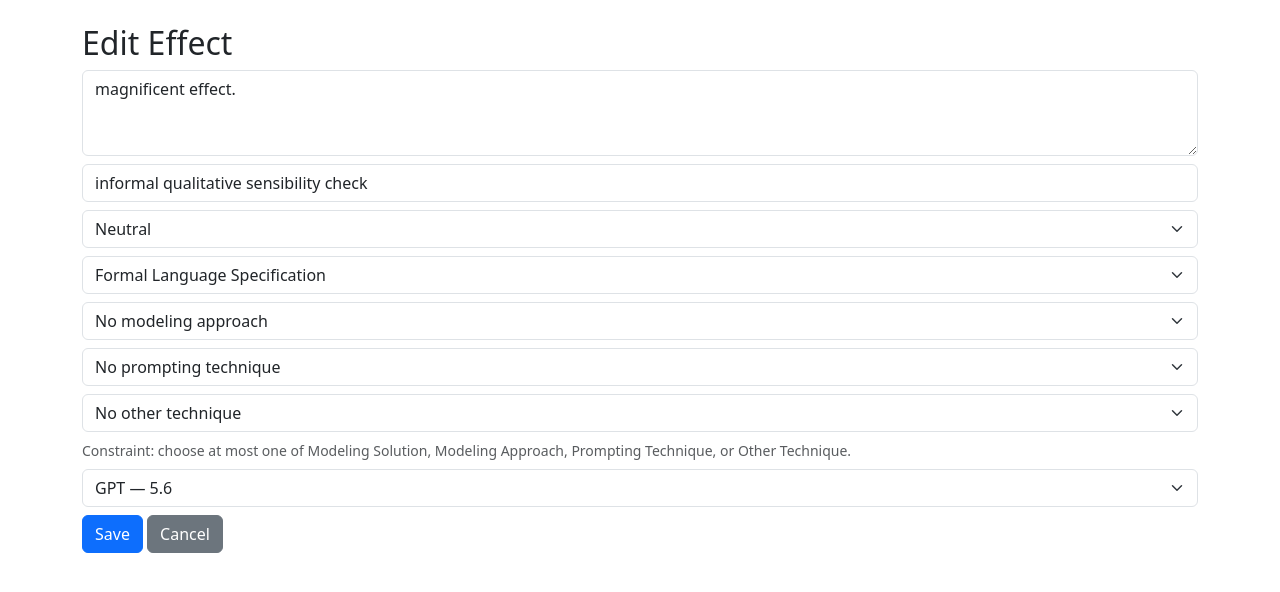
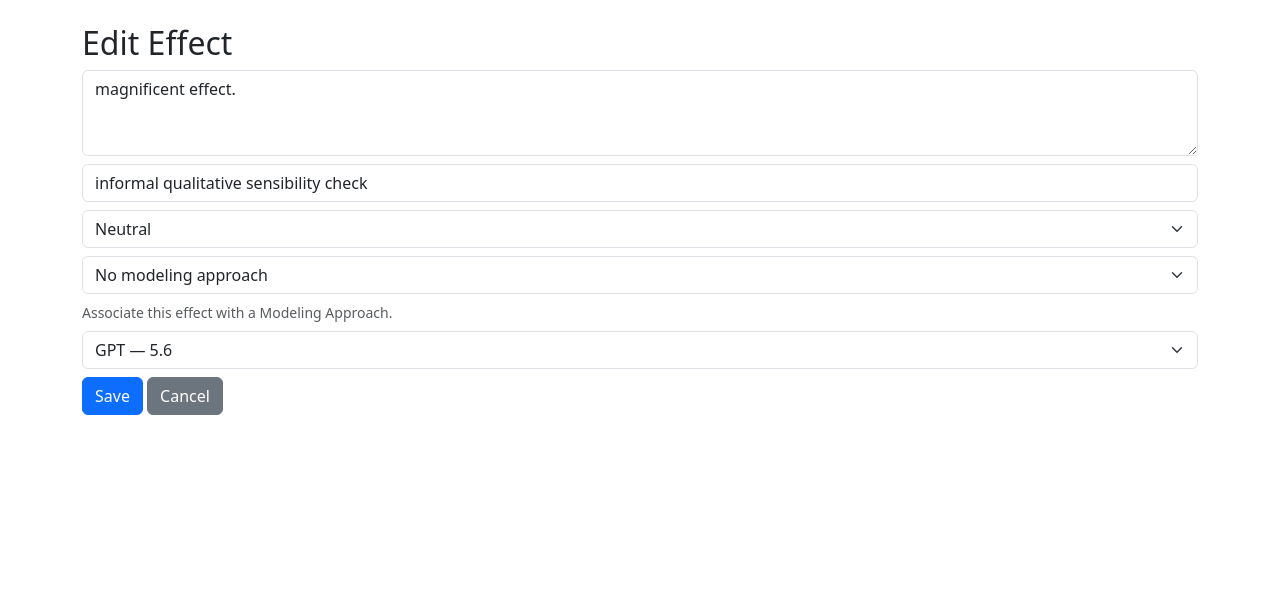
Before and after one commit to sybrendekinderen-afk/aap-alternative-modeling-app, a Flask app: page /edit_effect/1 in a window 1280 px wide. Shown: the top 592 px of the page. Run offline with Flask 3, Linux system fonts and the light colour scheme; some libraries are stand-ins or nearby versions.

Commit message:
effect only tied to approach now

```diff
--- a/app.py
+++ b/app.py
@@ -481,14 +481,11 @@ def load_data():
         valid_problem_ids = {p.get("id") for p in store.get("modeling_problems", [])}
         valid_task_ids = {task.get("id") for task in store.get("modeling_tasks", [])}
         for effect in store.get("effects", []):
-            if effect.get("solution_id") not in valid_solution_ids:
-                effect["solution_id"] = None
+            effect["solution_id"] = None
+            effect["prompting_technique_id"] = None
+            effect["other_technique_id"] = None
             if effect.get("modeling_approach_id") not in valid_modeling_approach_ids:
                 effect["modeling_approach_id"] = None
-            if effect.get("prompting_technique_id") not in valid_prompting_ids:
-                effect["prompting_technique_id"] = None
-            if effect.get("other_technique_id") not in valid_other_ids:
-                effect["other_technique_id"] = None
             if effect.get("underlying_llm_id") not in valid_underlying_llm_ids:
                 effect["underlying_llm_id"] = None
             enforce_effect_binding_precedence(effect)
@@ -773,30 +770,12 @@ def normalize_effect_record(effect):
     except (TypeError, ValueError):
         effect_id = 0
 
-    solution_id = effect.get("solution_id")
-    try:
-        solution_id = int(solution_id)
-    except (TypeError, ValueError):
-        solution_id = None
-
     modeling_approach_id = effect.get("modeling_approach_id")
     try:
         modeling_approach_id = int(modeling_approach_id)
     except (TypeError, ValueError):
         modeling_approach_id = None
 
-    prompting_technique_id = effect.get("prompting_technique_id")
-    try:
-        prompting_technique_id = int(prompting_technique_id)
-    except (TypeError, ValueError):
-        prompting_technique_id = None
-
-    other_technique_id = effect.get("other_technique_id")
-    try:
-        other_technique_id = int(other_technique_id)
-    except (TypeError, ValueError):
-        other_technique_id = None
-
     underlying_llm_id = effect.get("underlying_llm_id")
     try:
         underlying_llm_id = int(underlying_llm_id)
@@ -811,10 +790,10 @@ def normalize_effect_record(effect):
         "id": effect_id,
         "description": str(effect.get("description", "") or "").strip(),
         "evidence_rigor": str(effect.get("evidence_rigor", "") or "").strip(),
-        "solution_id": solution_id,
+        "solution_id": None,
         "modeling_approach_id": modeling_approach_id,
-        "prompting_technique_id": prompting_technique_id,
-        "other_technique_id": other_technique_id,
+        "prompting_technique_id": None,
+        "other_technique_id": None,
         "underlying_llm_id": underlying_llm_id,
         "effect_polarity": effect_polarity,
     }
@@ -829,31 +808,13 @@ def has_exclusive_effect_binding(solution_id, modeling_approach_id, prompting_te
 
 
 def enforce_effect_binding_precedence(effect):
-    solution_id = effect.get("solution_id")
+    effect["solution_id"] = None
+    effect["prompting_technique_id"] = None
+    effect["other_technique_id"] = None
     modeling_approach_id = effect.get("modeling_approach_id")
-    prompting_technique_id = effect.get("prompting_technique_id")
-    other_technique_id = effect.get("other_technique_id")
-
-    if has_exclusive_effect_binding(solution_id, modeling_approach_id, prompting_technique_id, other_technique_id):
+
+    if has_exclusive_effect_binding(None, modeling_approach_id, None, None):
         return
-
-    # Keep only one selected binding in precedence order.
-    if solution_id is not None:
-        effect["modeling_approach_id"] = None
-        effect["prompting_technique_id"] = None
-        effect["other_technique_id"] = None
-    elif modeling_approach_id is not None:
-        effect["solution_id"] = None
-        effect["prompting_technique_id"] = None
-        effect["other_technique_id"] = None
-    elif prompting_technique_id is not None:
-        effect["solution_id"] = None
-        effect["modeling_approach_id"] = None
-        effect["other_technique_id"] = None
-    else:
-        effect["solution_id"] = None
-        effect["modeling_approach_id"] = None
-        effect["prompting_technique_id"] = None
 
 
 def normalize_underlying_llm_record(llm):
@@ -881,22 +842,16 @@ def get_solution_source_lookup(solutions, sources):
 
 
 def get_source_solution_lookup(solutions, sources):
-    solution_lookup = {solution["id"]: solution for solution in solutions}
-    lookup = {}
-    for source in sources:
-        linked_solutions = []
-        source_id = source.get("id")
-        for solution in solutions:
-            if source_id == solution.get("source_id"):
-                resolved = solution_lookup.get(solution.get("id"))
-                if resolved:
-                    linked_solutions.append(resolved)
-        lookup[source_id] = linked_solutions
+    lookup = {source.get("id"): [] for source in sources}
+    for solution in solutions:
+        source_id = solution.get("source_id")
+        if source_id in lookup:
+            lookup[source_id].append(solution)
     return lookup
 
 
 def get_solution_model_type_lookup(solutions, modeling_approaches, modeling_tasks):
-    task_lookup = {task["id"]: task for task in modeling_tasks}
+    task_lookup = {task.get("id"): task for task in modeling_tasks}
     approach_lookup = {approach.get("id"): approach for approach in modeling_approaches}
     lookup = {}
     for solution in solutions:
@@ -912,13 +867,7 @@ def get_solution_model_type_lookup(solutions, modeling_approaches, modeling_task
 
 
 def get_solution_effect_lookup(effects):
-    lookup = {}
-    for effect in effects:
-        solution_id = effect.get("solution_id")
-        if solution_id is None:
-            continue
-        lookup.setdefault(solution_id, []).append(effect)
-    return lookup
+    return {}
 
 
 def get_modeling_approach_effect_lookup(effects):
@@ -932,17 +881,7 @@ def get_modeling_approach_effect_lookup(effects):
 
 
 def get_solution_underlying_llm_lookup(solutions, effects):
-    lookup = {solution.get("id"): [] for solution in solutions}
-    for effect in effects:
-        solution_id = effect.get("solution_id")
-        underlying_llm_id = effect.get("underlying_llm_id")
-        if solution_id is None or underlying_llm_id in [None, ""]:
-            continue
-        lookup.setdefault(solution_id, []).append(str(underlying_llm_id))
-
-    for solution_id, llm_ids in lookup.items():
-        lookup[solution_id] = list(dict.fromkeys(llm_ids))
-    return lookup
+    return {solution.get("id"): [] for solution in solutions}
 
 
 def build_modeling_problem_tree(modeling_problems):
@@ -1561,10 +1500,6 @@ def delete_prompting_technique(prompting_technique_id):
             if pid != prompting_technique_id
         ]
 
-    for effect in store.get("effects", []):
-        if effect.get("prompting_technique_id") == prompting_technique_id:
-            effect["prompting_technique_id"] = None
-
     save_data(store)
     return redirect("/")
 
@@ -1825,24 +1760,14 @@ def add_effect():
     store = load_data()
     effects = store.get("effects", [])
 
-    solution_id = parse_optional_int(request.form.get("solution_id", ""))
-    if solution_id is not None and not any(solution.get("id") == solution_id for solution in store.get("solutions", [])):
-        solution_id = None
-
     modeling_approach_id = parse_optional_int(request.form.get("modeling_approach_id", ""))
     if modeling_approach_id is not None and not any(approach.get("id") == modeling_approach_id for approach in store.get("modeling_approaches", [])):
         modeling_approach_id = None
 
-    prompting_technique_id = parse_optional_int(request.form.get("prompting_technique_id", ""))
-    other_technique_id = parse_optional_int(request.form.get("other_technique_id", ""))
     underlying_llm_id = parse_optional_int(request.form.get("underlying_llm_id", ""))
-    if prompting_technique_id is not None and not any(tech.get("id") == prompting_technique_id for tech in store.get("prompting_techniques", [])):
-        return redirect("/")
-    if other_technique_id is not None and not any(tech.get("id") == other_technique_id for tech in store.get("other_techniques", [])):
-        return redirect("/")
     if underlying_llm_id is not None and not any(llm.get("id") == underlying_llm_id for llm in store.get("underlying_llms", [])):
         return redirect("/")
-    if not has_exclusive_effect_binding(solution_id, modeling_approach_id, prompting_technique_id, other_technique_id):
+    if not has_exclusive_effect_binding(None, modeling_approach_id, None, None):
         return redirect("/")
 
     new_effect = normalize_effect_record({
@@ -1850,10 +1775,10 @@ def add_effect():
         "description": request.form.get("description", ""),
         "evidence_rigor": request.form.get("evidence_rigor", ""),
         "effect_polarity": request.form.get("effect_polarity", "neutral"),
-        "solution_id": solution_id,
+        "solution_id": None,
         "modeling_approach_id": modeling_approach_id,
-        "prompting_technique_id": prompting_technique_id,
-        "other_technique_id": other_technique_id,
+        "prompting_technique_id": None,
+        "other_technique_id": None,
         "underlying_llm_id": underlying_llm_id,
     })
     if not new_effect.get("description"):
@@ -1894,24 +1819,14 @@ def update_effect(effect_id):
     if not effect:
         return redirect("/")
 
-    solution_id = parse_optional_int(request.form.get("solution_id", ""))
-    if solution_id is not None and not any(solution.get("id") == solution_id for solution in store.get("solutions", [])):
-        solution_id = None
-
     modeling_approach_id = parse_optional_int(request.form.get("modeling_approach_id", ""))
     if modeling_approach_id is not None and not any(approach.get("id") == modeling_approach_id for approach in store.get("modeling_approaches", [])):
         modeling_approach_id = None
 
-    prompting_technique_id = parse_optional_int(request.form.get("prompting_technique_id", ""))
-    other_technique_id = parse_optional_int(request.form.get("other_technique_id", ""))
     underlying_llm_id = parse_optional_int(request.form.get("underlying_llm_id", ""))
-    if prompting_technique_id is not None and not any(tech.get("id") == prompting_technique_id for tech in store.get("prompting_techniques", [])):
-        return redirect("/")
-    if other_technique_id is not None and not any(tech.get("id") == other_technique_id for tech in store.get("other_techniques", [])):
-        return redirect("/")
     if underlying_llm_id is not None and not any(llm.get("id") == underlying_llm_id for llm in store.get("underlying_llms", [])):
         return redirect("/")
-    if not has_exclusive_effect_binding(solution_id, modeling_approach_id, prompting_technique_id, other_technique_id):
+    if not has_exclusive_effect_binding(None, modeling_approach_id, None, None):
         return redirect("/")
 
     updated = normalize_effect_record({
@@ -1919,10 +1834,10 @@ def update_effect(effect_id):
         "description": request.form.get("description", effect.get("description", "")),
         "evidence_rigor": request.form.get("evidence_rigor", effect.get("evidence_rigor", "")),
         "effect_polarity": request.form.get("effect_polarity", effect.get("effect_polarity", "neutral")),
-        "solution_id": solution_id,
+        "solution_id": None,
         "modeling_approach_id": modeling_approach_id,
-        "prompting_technique_id": prompting_technique_id,
-        "other_technique_id": other_technique_id,
+        "prompting_technique_id": None,
+        "other_technique_id": None,
         "underlying_llm_id": underlying_llm_id,
     })
     if not updated.get("description"):
@@ -1948,9 +1863,6 @@ def delete_solution(solution_id):
     store = load_data()
     solutions = store.get("solutions", [])
     store["solutions"] = [s for s in solutions if s["id"] != solution_id]
-    for effect in store.get("effects", []):
-        if effect.get("solution_id") == solution_id:
-            effect["solution_id"] = None
     for problem in store.get("modeling_problems", []):
         problem["solution_ids"] = [
             sid for sid in problem.get("solution_ids", [])
--- a/templates/edit_paper.html
+++ b/templates/edit_paper.html
@@ -57,31 +57,13 @@
             <option value="{{ value }}" {% if effect.effect_polarity|default('neutral') == value %}selected{% endif %}>{{ value|capitalize }}</option>
           {% endfor %}
         </select>
-        <select class="form-select mb-2" name="solution_id">
-          <option value="">No linked solution</option>
-          {% for solution in solutions %}
-            <option value="{{ solution.id }}" {% if effect.solution_id == solution.id %}selected{% endif %}>{{ solution.name }}</option>
-          {% endfor %}
-        </select>
         <select class="form-select mb-2" name="modeling_approach_id">
           <option value="">No modeling approach</option>
           {% for approach in modeling_approaches %}
             <option value="{{ approach.id }}" {% if effect.modeling_approach_id == approach.id %}selected{% endif %}>{{ approach.name }}</option>
           {% endfor %}
         </select>
-        <select class="form-select mb-2" name="prompting_technique_id">
-          <option value="">No prompting technique</option>
-          {% for technique in prompting_techniques %}
-            <option value="{{ technique.id }}" {% if effect.prompting_technique_id == technique.id %}selected{% endif %}>{{ technique.name }}</option>
-          {% endfor %}
-        </select>
-        <select class="form-select mb-2" name="other_technique_id">
-          <option value="">No other technique</option>
-          {% for technique in other_techniques %}
-            <option value="{{ technique.id }}" {% if effect.other_technique_id == technique.id %}selected{% endif %}>{{ technique.name }}</option>
-          {% endfor %}
-        </select>
-        <div class="form-text mb-2">Constraint: choose at most one of Modeling Solution, Modeling Approach, Prompting Technique, or Other Technique.</div>
+        <div class="form-text mb-2">Associate this effect with a Modeling Approach.</div>
         <select class="form-select mb-2" name="underlying_llm_id">
           <option value="">No underlying LLM</option>
           {% for llm in underlying_llms %}
@@ -138,35 +120,6 @@
   </div>
   <script>
     document.addEventListener('DOMContentLoaded', function () {
-      const effectForm = document.querySelector('form[action^="/update_effect/"]');
-      if (!effectForm) {
-        return;
-      }
-
-      const solutionSelect = effectForm.querySelector('select[name="solution_id"]');
-      const approachSelect = effectForm.querySelector('select[name="modeling_approach_id"]');
-      const promptingSelect = effectForm.querySelector('select[name="prompting_technique_id"]');
-      const otherSelect = effectForm.querySelector('select[name="other_technique_id"]');
-
-      function enforceExclusiveSelection(changedSelect) {
-        if (!changedSelect || !changedSelect.value) {
-          return;
-        }
-        [solutionSelect, approachSelect, promptingSelect, otherSelect].forEach(function (selectEl) {
-          if (selectEl && selectEl !== changedSelect) {
-            selectEl.value = '';
-          }
-        });
-      }
-
-      [solutionSelect, approachSelect, promptingSelect, otherSelect].forEach(function (selectEl) {
-        if (!selectEl) {
-          return;
-        }
-        selectEl.addEventListener('change', function () {
-          enforceExclusiveSelection(selectEl);
-        });
-      });
     });
   </script>
   <script src="https://cdn.jsdelivr.net/npm/bootstrap@5.3.3/dist/js/bootstrap.bundle.min.js"></script>
```
Also changed, not shown: templates/index.html (+29 -99 lines).
